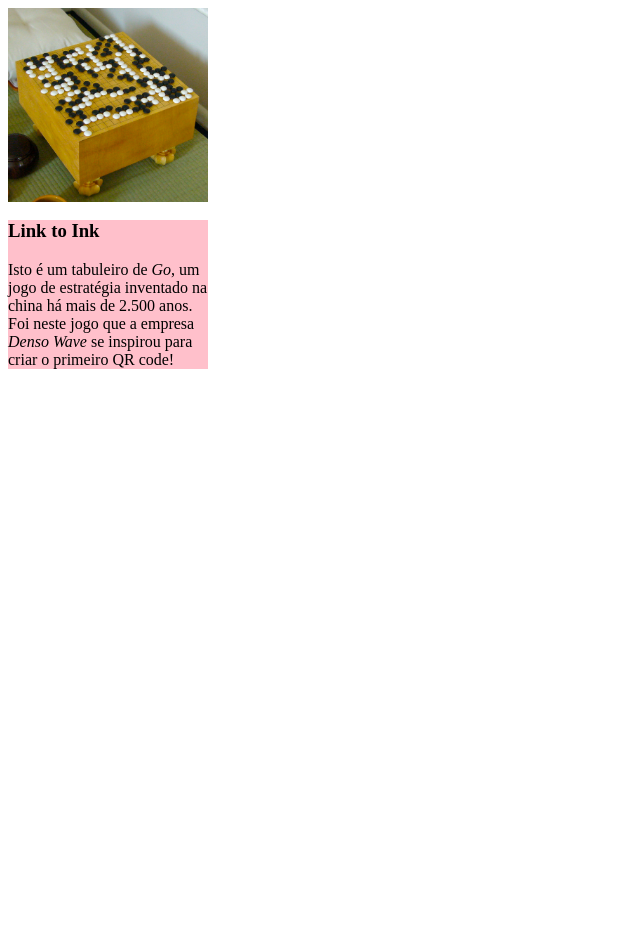
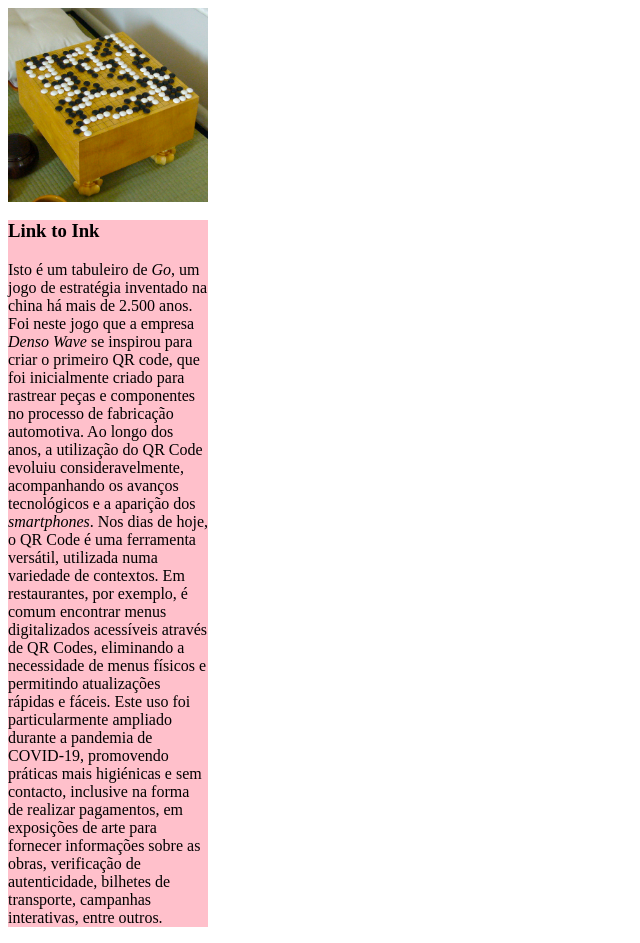
Before and after one commit to goncalo-guedes/TabuleiroGo, a plain HTML site: page index.html in a window 1280 px wide. Shown: the whole page, without its empty margins (0-640 px from the left). Before the commit the page ends 800 px from the top, so only its background shows below. Drawn offline with Linux system fonts and the light colour scheme.

Commit message:
Update index.html

```diff
--- a/index.html
+++ b/index.html
@@ -9,4 +9,10 @@
 
 <section>
 	<p>Isto é um tabuleiro de <em>Go</em>, um jogo de estratégia inventado na china há mais de 2.500 anos.
-Foi neste jogo que a empresa <em>Denso Wave</em> se inspirou para criar o primeiro QR code!</p>
+Foi neste jogo que a empresa <em>Denso Wave</em> se inspirou para criar o primeiro QR code, que foi inicialmente criado para rastrear peças e componentes
+		no processo de fabricação automotiva. Ao longo dos anos, a utilização do QR Code evoluiu consideravelmente, acompanhando os avanços tecnológicos
+		e a aparição dos <em>smartphones</em>. Nos dias de hoje, o QR Code é uma ferramenta versátil, utilizada numa variedade de contextos. Em
+		restaurantes, por exemplo, é comum encontrar menus digitalizados acessíveis através de QR Codes, eliminando a necessidade de menus físicos e
+		permitindo atualizações rápidas e fáceis. Este uso foi particularmente ampliado durante a pandemia de COVID-19, promovendo práticas mais higiénicas
+		e sem contacto, inclusive na forma de realizar pagamentos, em exposições de arte para fornecer informações sobre as obras, verificação de
+		autenticidade, bilhetes de transporte, campanhas interativas, entre outros.</p>
```
